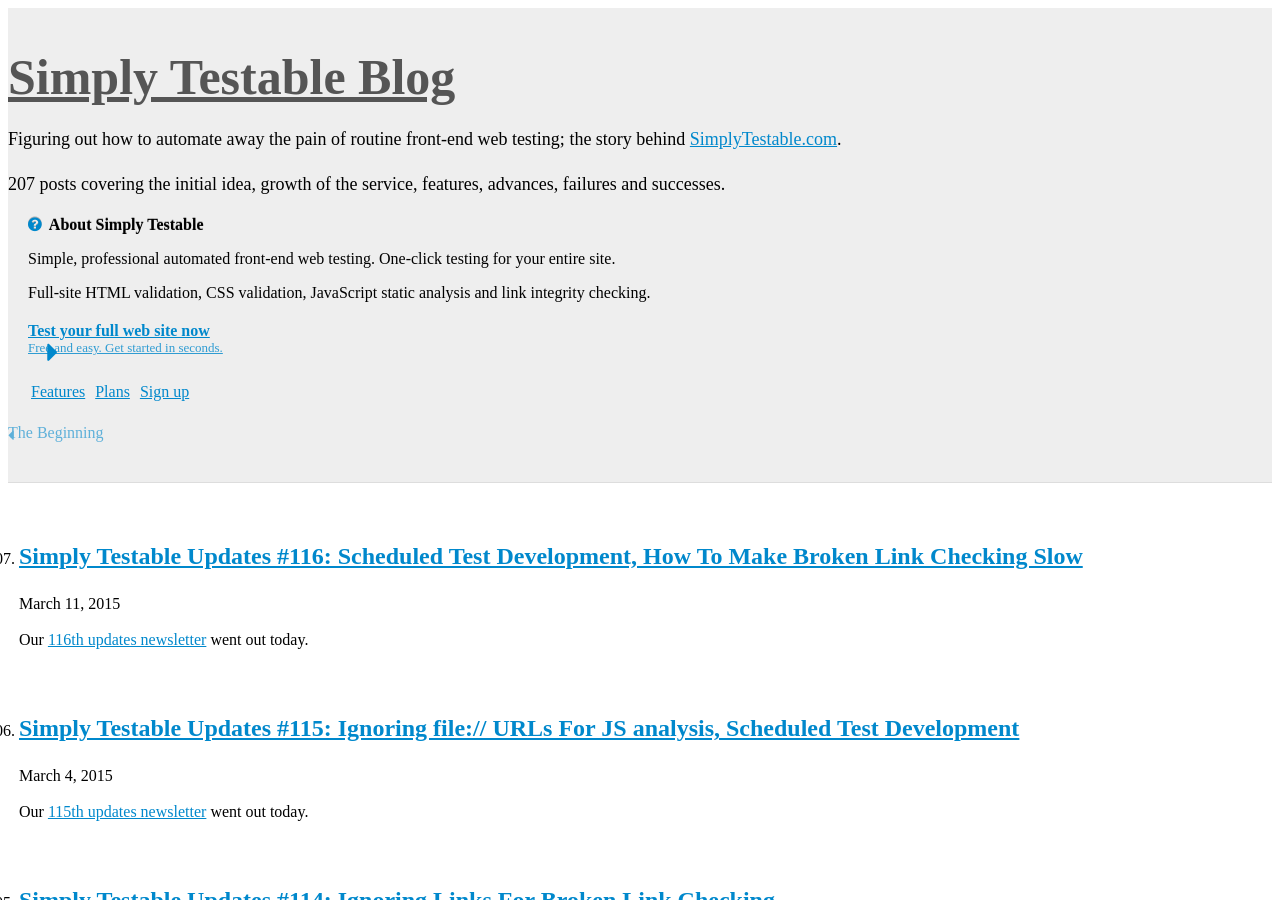
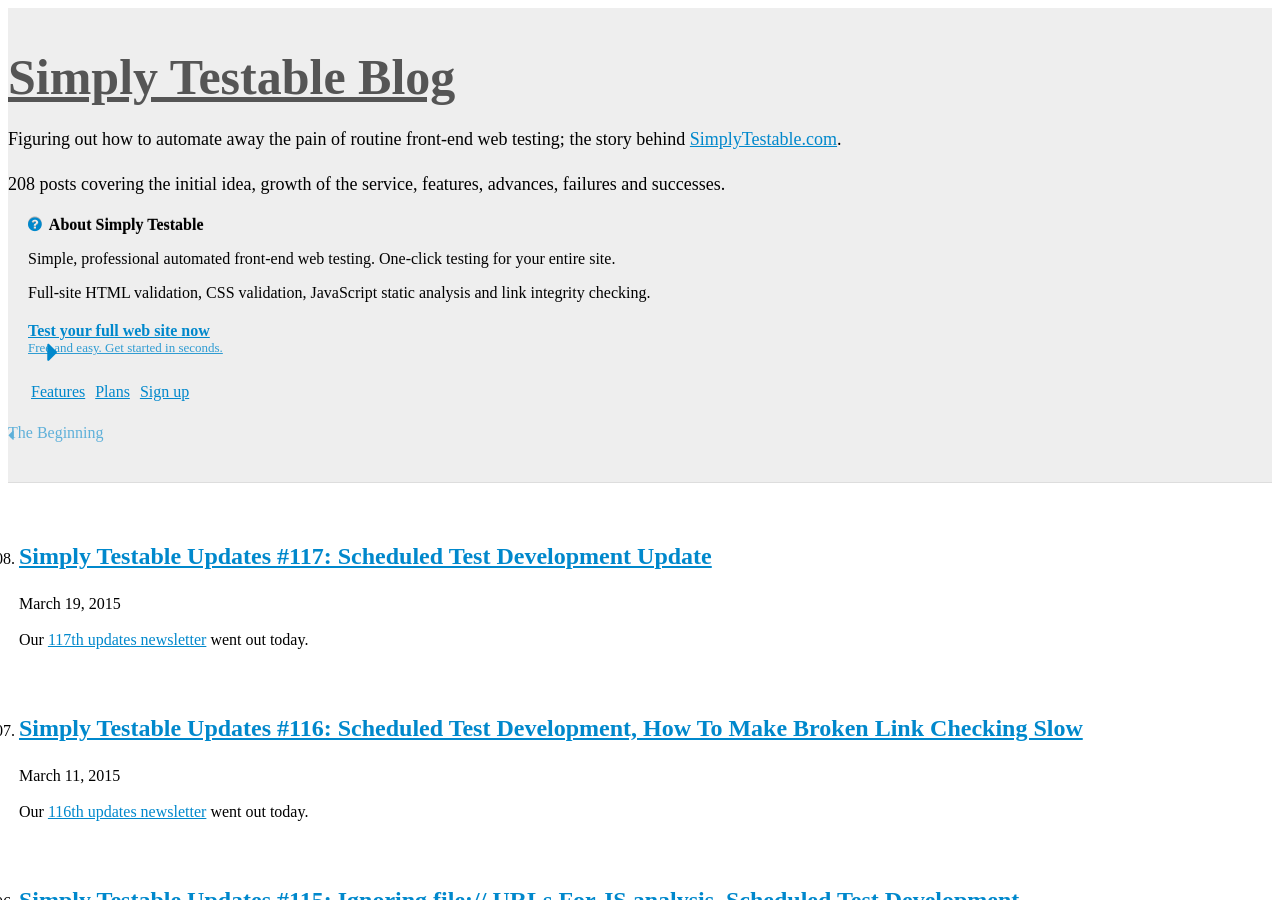
Before and after one commit to webignition/blog.simplytestable.com, a Jekyll site: the page built from archive/index.html, in a window 1280 px wide and 900 px high. Built offline with Jekyll 4.4.1, drawn with Linux system fonts in a browser that asks for light colours; nearby versions of some CDN libraries; comment, search, counter and statistics services are not loaded; a style sheet for code colours, icons or effects is not loaded; some of the changed text lies outside the part shown.

Commit message:
117th newsletter notification

```diff
--- a/archive/index.html
+++ b/archive/index.html
@@ -6,6 +6,28 @@ is_archive: true
 <ol class="archive">
 
 
+    <li value="208">
+        <h2><a href="/simply-testable-updates-117/">Simply Testable Updates #117: Scheduled Test Development Update </a></h2>
+        <p class="post-date">March 19, 2015</p>
+
+
+
+
+
+
+
+
+
+    <p>
+        Our <a href="http://us5.campaign-archive1.com/?u=ac75e33d993d2b502e333ddd0&amp;id=870630a828">117th updates newsletter</a> went out today.
+    </p>
+
+
+
+
+    </li>
+
+
     <li value="207">
         <h2><a href="/simply-testable-updates-116/">Simply Testable Updates #116: Scheduled Test Development, How To Make Broken Link Checking Slow </a></h2>
         <p class="post-date">March 11, 2015</p>
```
Also changed, not shown: _posts/2015/2015-03-19-simply-testable-updates-117.html (added, +14 -0 lines).
